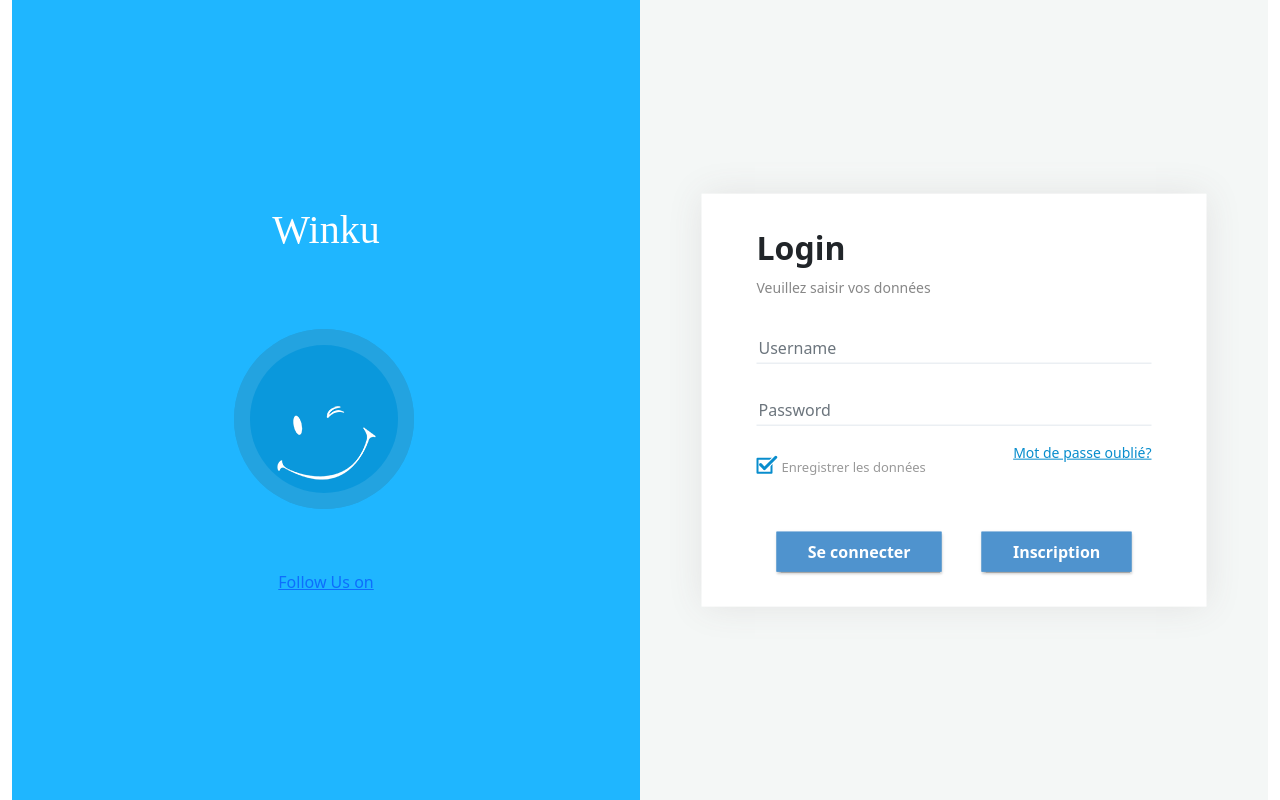
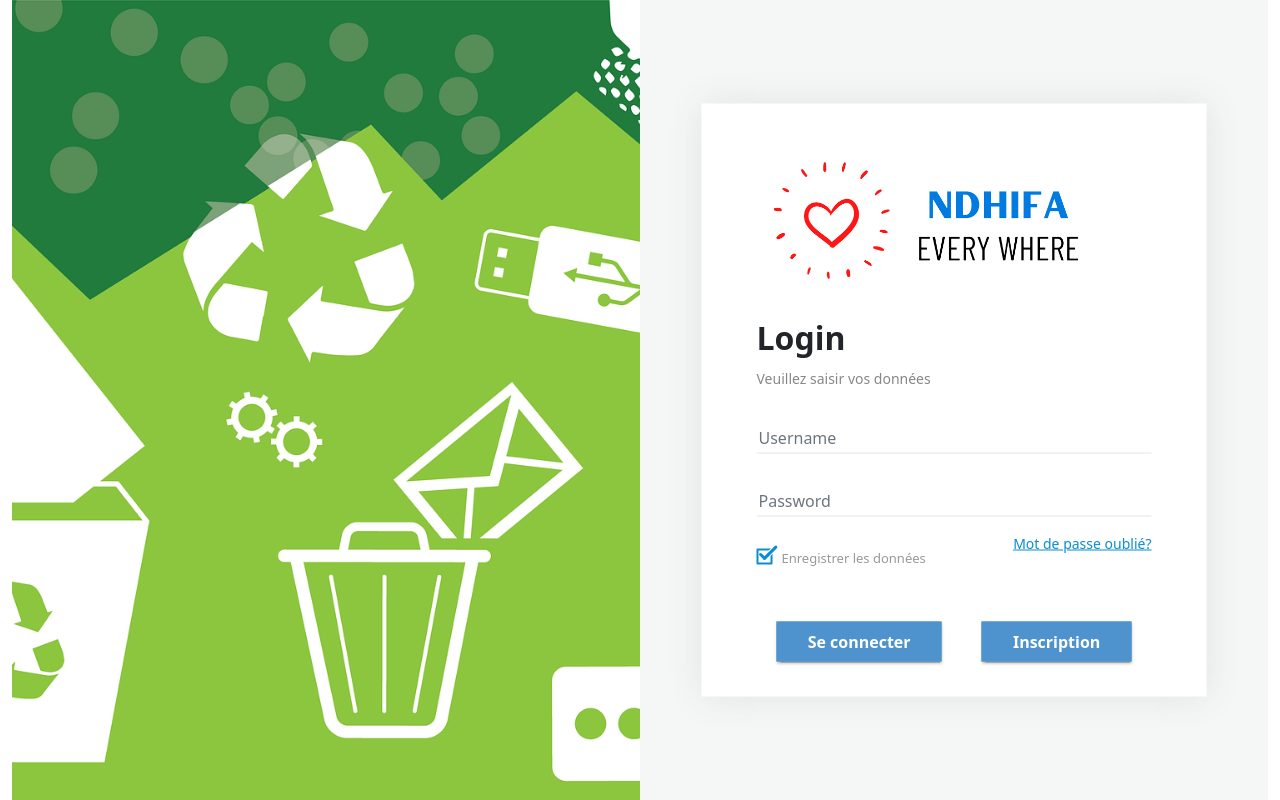
Before and after one commit to ElyesKacem/innov-it-2.0, an Angular app: page /login in a window 1280 px wide. Built offline with nearby package versions, Linux system fonts and the light colour scheme; a web font is replaced by a local one.

Commit message:
editing login and register design

```diff
--- a/src/app/inscription/inscription.component.html
+++ b/src/app/inscription/inscription.component.html
@@ -18,25 +18,26 @@
 	<div class="container-fluid pdng0">
 		<div class="row merged">
 			<div class="col-lg-6 col-md-6 col-sm-6 col-xs-12">
-				<div class="land-featurearea">
-					<div class="land-meta">
+				<div class="land-featurearea" style="background-image: url('assets/images/rs2/digital-4007578_1920.png');background-position: center;
+        background-repeat: no-repeat;
+        background-size: cover;
+        position: relative;">
+					<!-- <div class="land-meta">
 						<h1>Winku</h1>
 						<p>
-							Winku is free to use for as long as you want with two active projects.
+
 						</p>
 						<div class="friend-logo">
 							<span><img src="assets/images/wink.png" alt=""></span>
 						</div>
 						<a href="#" title="" class="folow-me">Follow Us on</a>
-					</div>
+					</div> -->
 				</div>
 			</div>
 			<div class="col-lg-6 col-md-6 col-sm-6 col-xs-12">
 				<div class="login-reg-bg">
-
 					<div class="log-reg-area sign">
-						<h2 class="log-title">Register</h2>
-
+						<h2 class="log-title">Login</h2>
 							<p>
 								Veuillez saisir vos données
 							</p>
--- a/src/app/login/login.component.html
+++ b/src/app/login/login.component.html
@@ -14,8 +14,11 @@
 	<div class="container-fluid pdng0">
 		<div class="row merged">
 			<div class="col-lg-6 col-md-6 col-sm-6 col-xs-12">
-				<div class="land-featurearea">
-					<div class="land-meta">
+				<div class="land-featurearea" style="background-image: url('assets/images/rs2/digital-4007578_1920.png');background-position: center;
+        background-repeat: no-repeat;
+        background-size: cover;
+        position: relative;">
+					<!-- <div class="land-meta">
 						<h1>Winku</h1>
 						<p>
 
@@ -24,12 +27,15 @@
 							<span><img src="assets/images/wink.png" alt=""></span>
 						</div>
 						<a href="#" title="" class="folow-me">Follow Us on</a>
-					</div>
+					</div> -->
 				</div>
 			</div>
 			<div class="col-lg-6 col-md-6 col-sm-6 col-xs-12">
 				<div class="login-reg-bg">
 					<div class="log-reg-area sign">
+            <figure>
+              <img src="assets/images/rs2/logov2.png" alt="">
+            </figure>
 						<h2 class="log-title">Login</h2>
 							<p>
 								Veuillez saisir vos données
```
Also changed, not shown: src/assets/images/rs2/digital-4007578_1920.png (added), src/assets/images/rs2/logov2.png (added).
